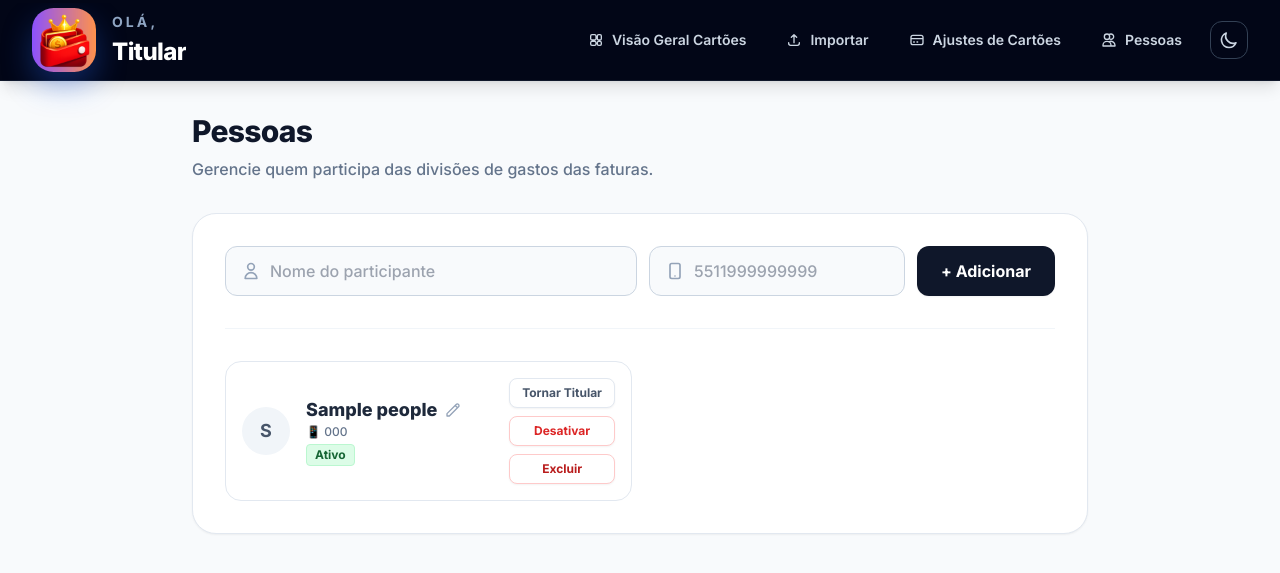
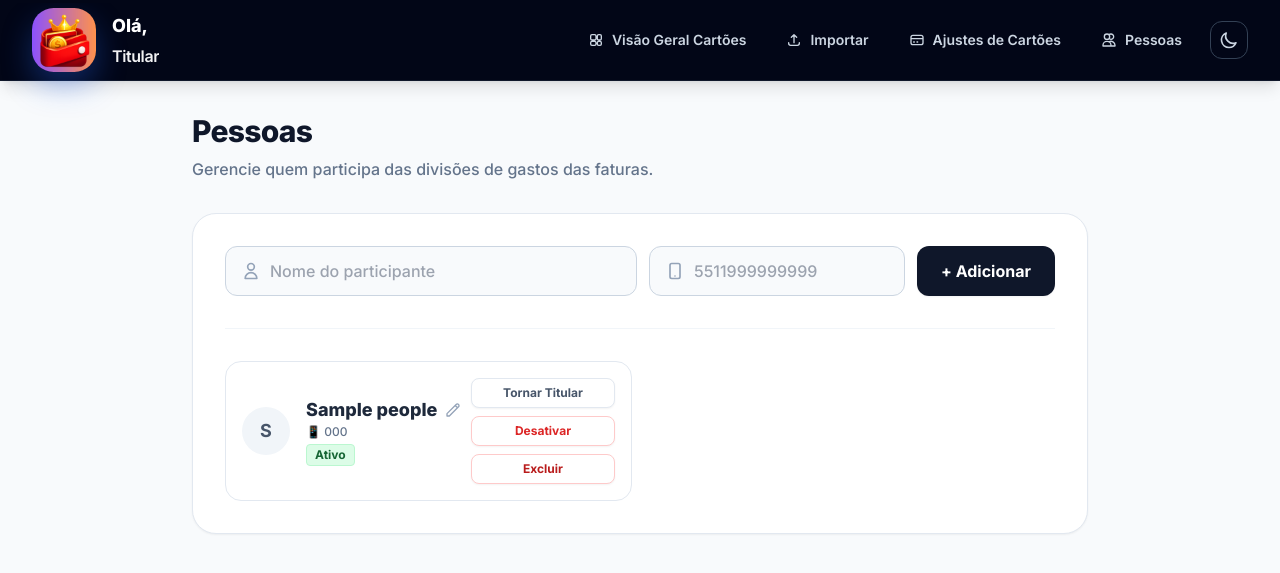
Before and after one commit to jpaulovaz/cartoes-jp-app, a Node server app: template views/people.ejs in a window 1280 px wide. Shown: the top 573 px of the page. Run offline with Node 20, Linux system fonts and the light colour scheme; the template is opened without the code that fills it: most values are stand-ins (such as "Sample title", 1, 10 or a date in 2020); some libraries are stand-ins or nearby versions.

Commit message:
Ajuste no Header

```diff
--- a/views/partials/header.ejs
+++ b/views/partials/header.ejs
@@ -127,7 +127,8 @@
      const canImportData = Number((user && user.can_import) ?? (typeof canImport !== 'undefined' ? canImport : 1)) !== 0;
      const ownerDisplayNameRaw = ((nomeTitular || '').replace(/^Detalhamento\s+/i, '').trim());
      const ownerDisplayName = ownerDisplayNameRaw && ownerDisplayNameRaw.toLowerCase() !== 'contas' ? ownerDisplayNameRaw : ((user && user.name) ? user.name : 'Titular');
-     const ownerFirstName = ownerDisplayName.split(/\s+/)[0] || 'Titular'; %>
+     const ownerNameParts = ownerDisplayName.split(/\s+/).filter(Boolean);
+     const ownerShortName = ownerNameParts.slice(0, 2).join(' ') || 'Titular'; %>
 
     <nav class="sticky top-0 z-50 bg-[#020617] border-b border-slate-900 shadow-lg">
       <div class="max-w-[1600px] mx-auto px-4 sm:px-6 lg:px-8">
@@ -137,8 +138,8 @@
             <img src="/icon-192.png" alt="OrganizaPay"
               class="h-14 w-14 lg:h-16 lg:w-16 rounded-[1.35rem] object-cover shadow-[0_14px_30px_rgba(37,99,235,0.35)] flex-none">
             <span class="min-w-0 flex flex-col leading-tight">
-              <span class="text-xs lg:text-sm font-bold uppercase tracking-[0.22em] text-blue-200/75 truncate">Olá,</span>
-              <span class="mt-1 text-xl lg:text-2xl font-extrabold tracking-tight text-white truncate"><%= ownerFirstName %></span>
+              <span class="text-base lg:text-lg font-extrabold text-white truncate">Olá,</span>
+              <span class="mt-1 text-sm lg:text-base font-semibold tracking-tight text-white/95 truncate"><%= ownerShortName %></span>
             </span>
           </a>
 
@@ -230,8 +231,8 @@
               <img src="/icon-192.png" alt="OrganizaPay"
                 class="h-12 w-12 rounded-2xl object-cover shadow-[0_10px_24px_rgba(37,99,235,0.35)] flex-none">
               <span class="min-w-0 flex flex-col leading-tight">
-                <span class="text-[10px] font-bold uppercase tracking-[0.22em] text-blue-200/75 truncate">Olá,</span>
-                <span class="mt-0.5 text-xl font-extrabold tracking-tight text-white truncate"><%= ownerFirstName %></span>
+                <span class="text-sm font-extrabold text-white truncate">Olá,</span>
+                <span class="mt-0.5 text-xs font-semibold tracking-tight text-white/95 truncate"><%= ownerShortName %></span>
               </span>
             </a>
 
--- a/views/people.ejs
+++ b/views/people.ejs
@@ -88,11 +88,11 @@
               </div>
             </div>
 
-            <div class="flex flex-col gap-2">
+            <div class="flex flex-col gap-2 w-32 sm:w-36">
               <form method="post" action="/people/<%= p.id %>/set-owner">
                 <button
                   class="w-full px-3 py-1.5 text-xs font-bold rounded-lg border <%= p.is_owner ? 'bg-amber-50 dark:bg-amber-900/20 border-amber-300 dark:border-amber-700 text-amber-700 dark:text-amber-400' : 'bg-white dark:bg-slate-700 border-slate-200 dark:border-slate-600 text-slate-600 dark:text-slate-300 hover:bg-slate-50 dark:hover:bg-slate-600' %> shadow-sm transition-colors">
-                  <%= p.is_owner ? "É o Titular" : "Tornar Titular" %>
+                  <%= p.is_owner ? "Titular" : "Tornar Titular" %>
                 </button>
               </form>
               <form method="post" action="/people/<%= p.id %>/toggle">
```
